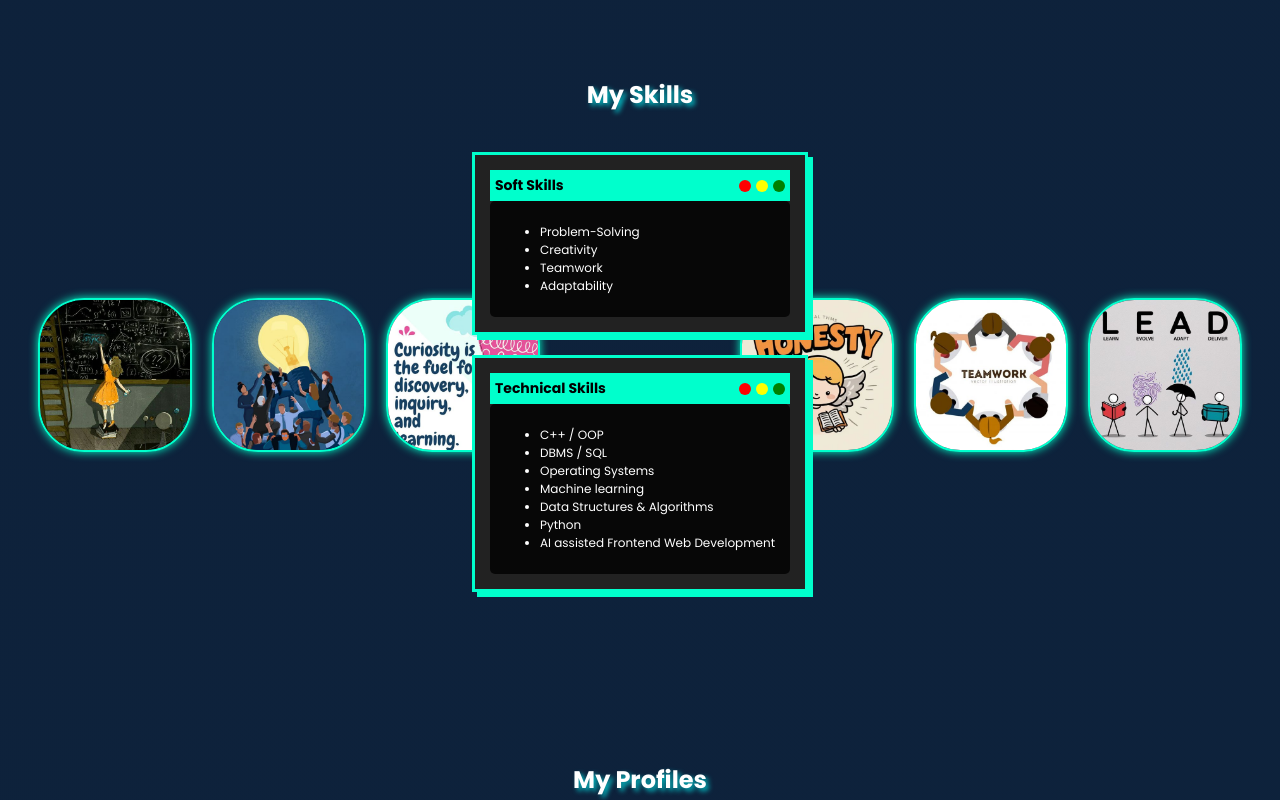
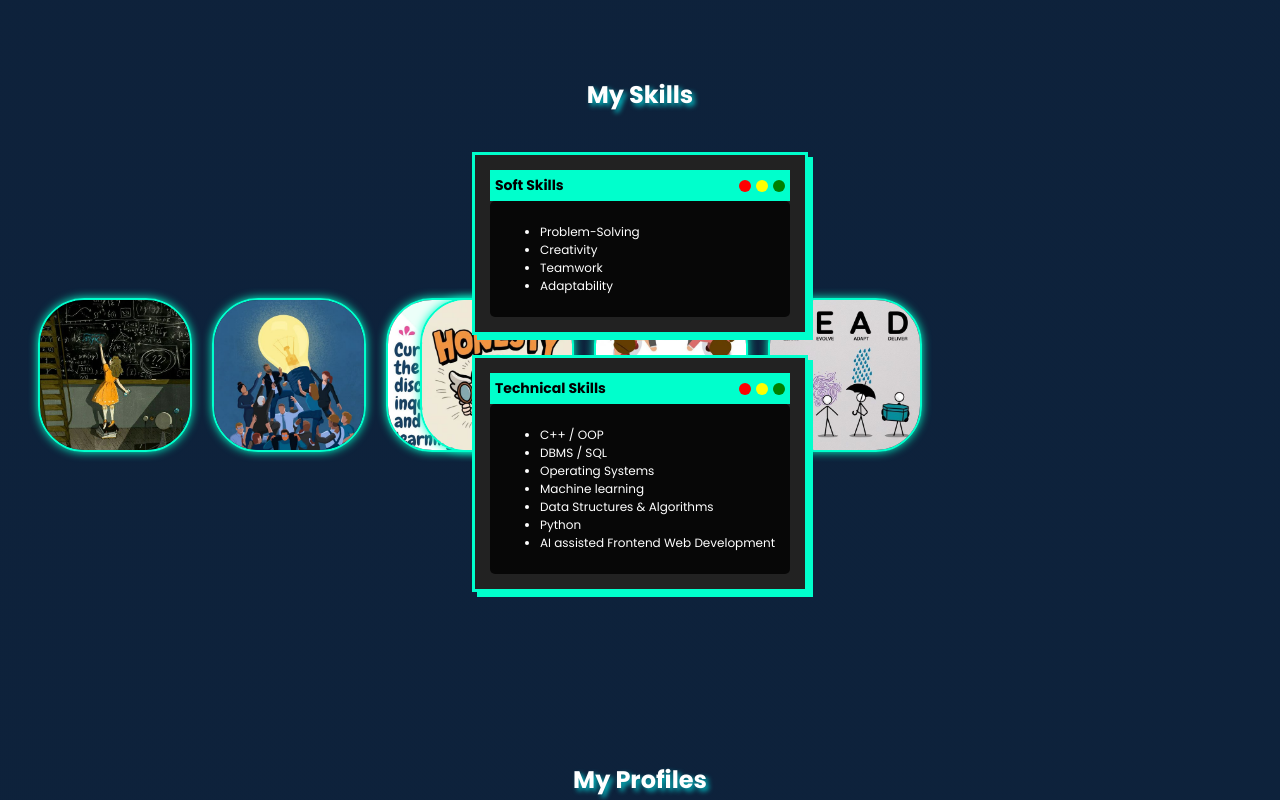
Before and after one commit to sandhya04-coder/trial, a plain HTML site: page index.html in a window 1280 px wide. Shown: the part 5721-6521 px from the top of the page. Drawn offline with Linux system fonts and the light colour scheme.

Commit message:
Update index.css

```diff
--- a/index.css
+++ b/index.css
@@ -575,7 +575,7 @@ h1, h2 {
 }
 
 .skill-images2 {
-   right: 30px;
+   right: 350px;
    margin-top: 50px; /* Bring images closer to retro windows */
 }
 
```
